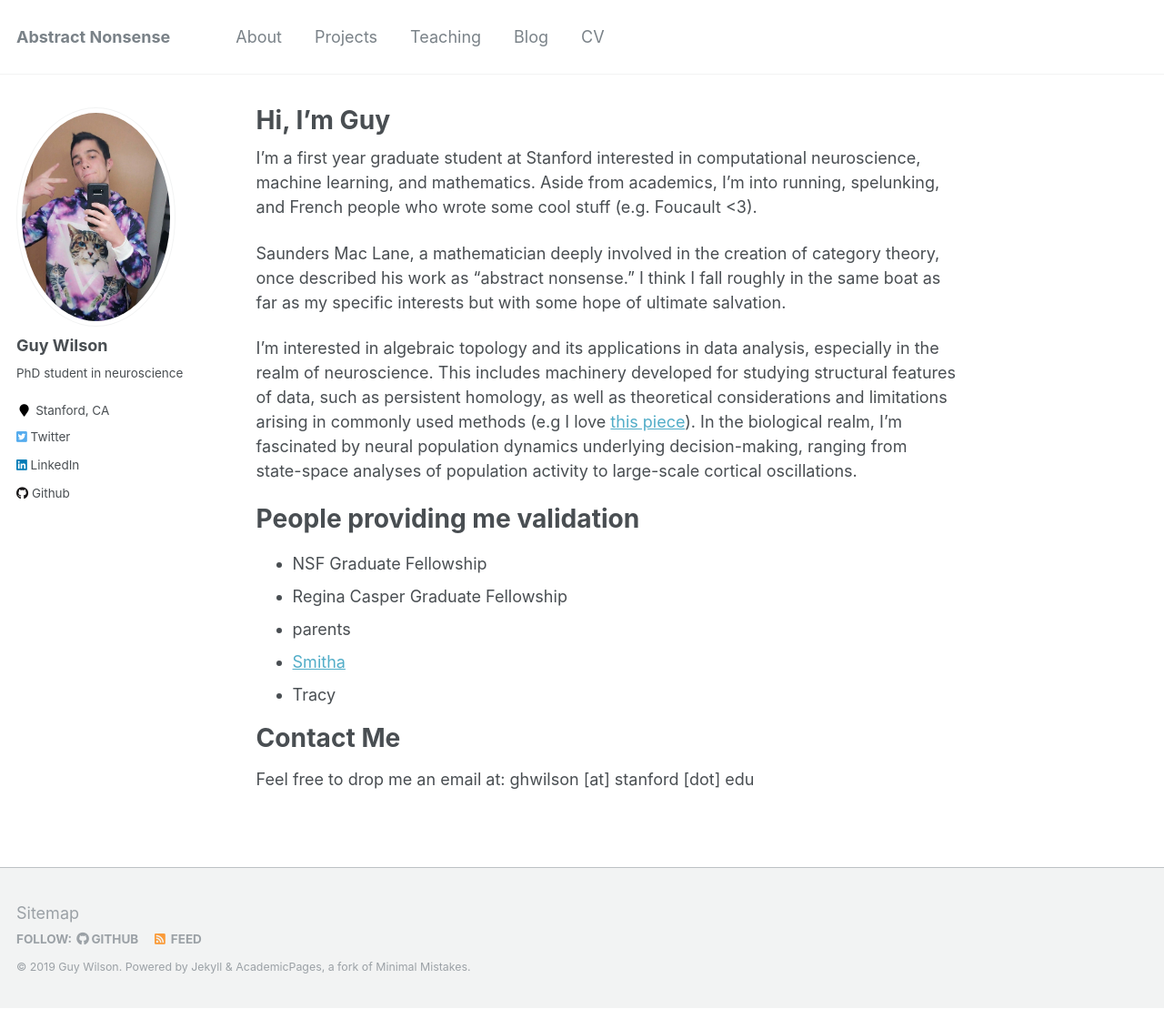
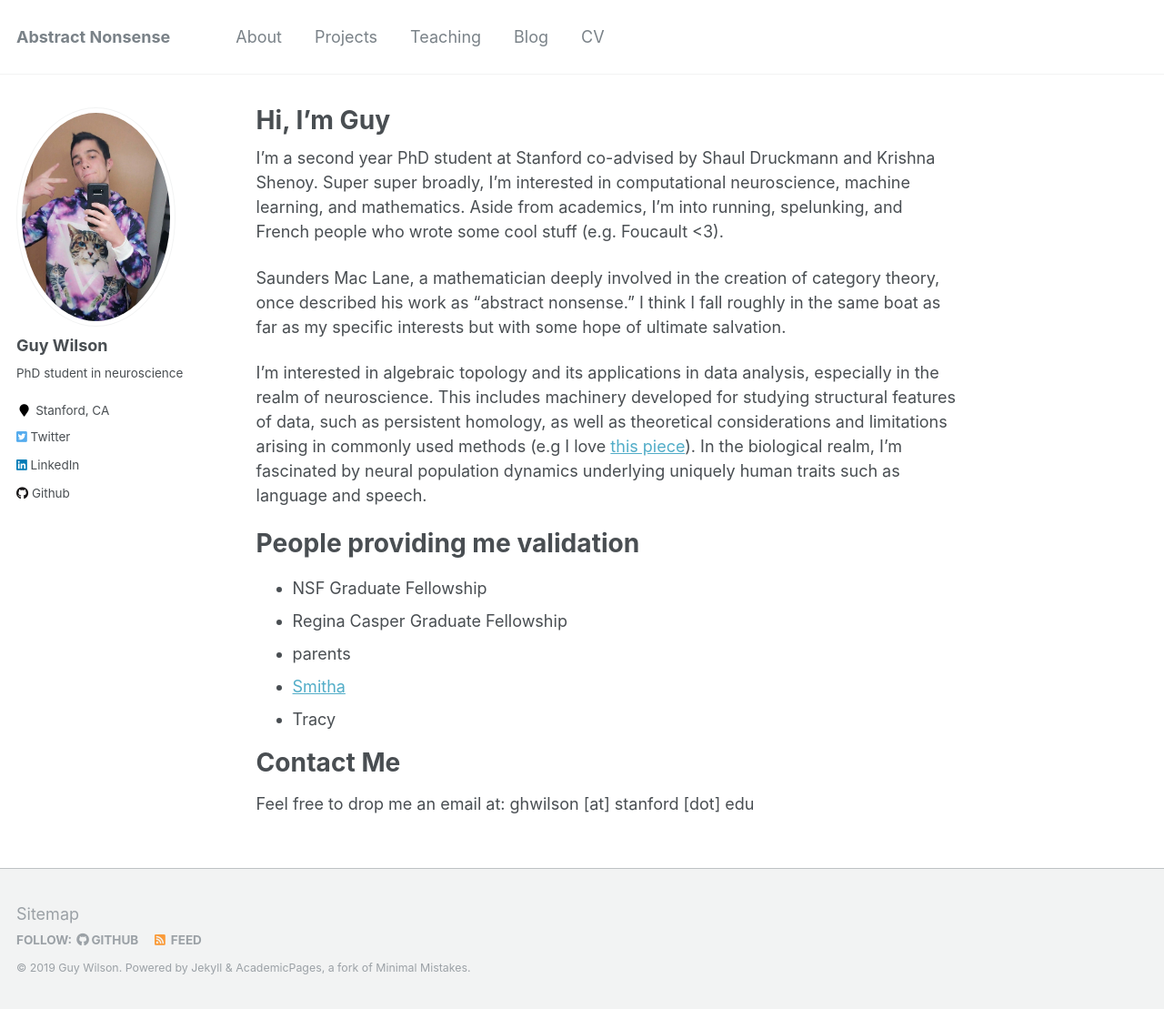
Before and after one commit to guyhwilson/guyhwilson.github.io, a Jekyll site: the page built from _pages/about.md, in a window 1280 px wide and 1109 px high. Shown: the whole window at 91% size. Built offline with Jekyll 4.4.1, drawn with Linux system fonts in a browser that asks for light colours.

Commit message:
idk updates

```diff
--- a/_pages/about.md
+++ b/_pages/about.md
@@ -8,11 +8,12 @@ redirect_from:
   - /about.html
 ---
 
-I’m a first year graduate student at Stanford interested in computational neuroscience, machine learning, and mathematics. Aside from academics, I’m into running, spelunking, and French people who wrote some cool stuff (e.g. Foucault <3).
+I’m a second year PhD student at Stanford co-advised by Shaul Druckmann and Krishna Shenoy. Super super broadly, I'm interested in computational neuroscience, machine learning, and mathematics. Aside from academics, I’m into running, spelunking, and French people who wrote some cool stuff (e.g. Foucault <3).
 
 Saunders Mac Lane, a mathematician deeply involved in the creation of category theory, once described his work as “abstract nonsense.” I think I fall roughly in the same boat as far as my specific interests but with some hope of ultimate salvation.
 
-I’m interested in algebraic topology and its applications in data analysis, especially in the realm of neuroscience. This includes machinery developed for studying structural features of data, such as persistent homology, as well as theoretical considerations and limitations arising in commonly used methods (e.g I love [this piece](http://colah.github.io/posts/2014-03-NN-Manifolds-Topology/)). In the biological realm, I’m fascinated by neural population dynamics underlying decision-making, ranging from state-space analyses of population activity to large-scale cortical oscillations.
+I’m interested in algebraic topology and its applications in data analysis, especially in the realm of neuroscience. This includes machinery developed for studying structural features of data, such as persistent homology, as well as theoretical considerations and limitations arising in commonly used methods (e.g I love [this piece](http://colah.github.io/posts/2014-03-NN-Manifolds-Topology/)). In the biological realm, I’m fascinated by neural population dynamics underlying uniquely human traits such as language and speech.
+
 
 People providing me validation
 ======
```
Also changed, not shown: 1 other file.
